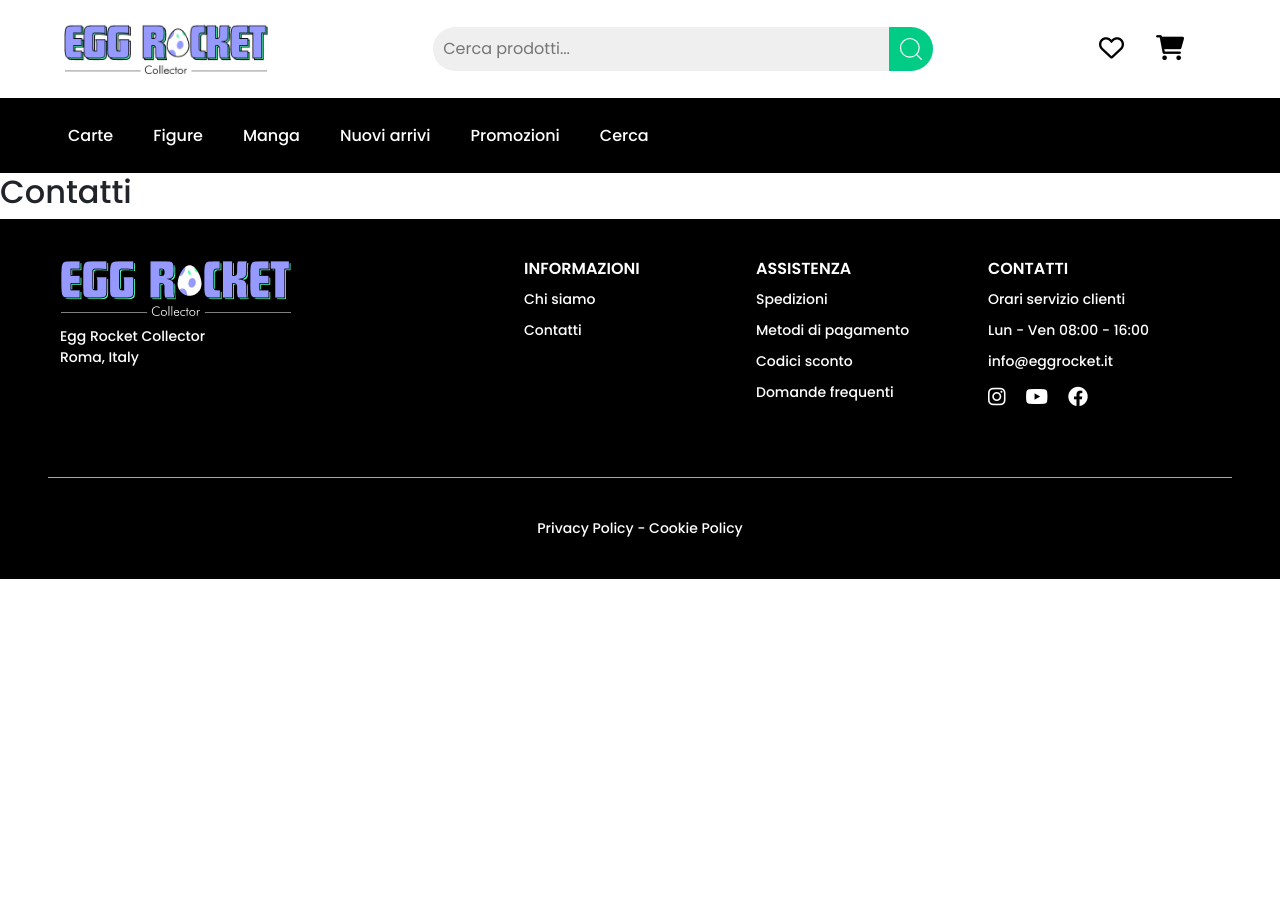
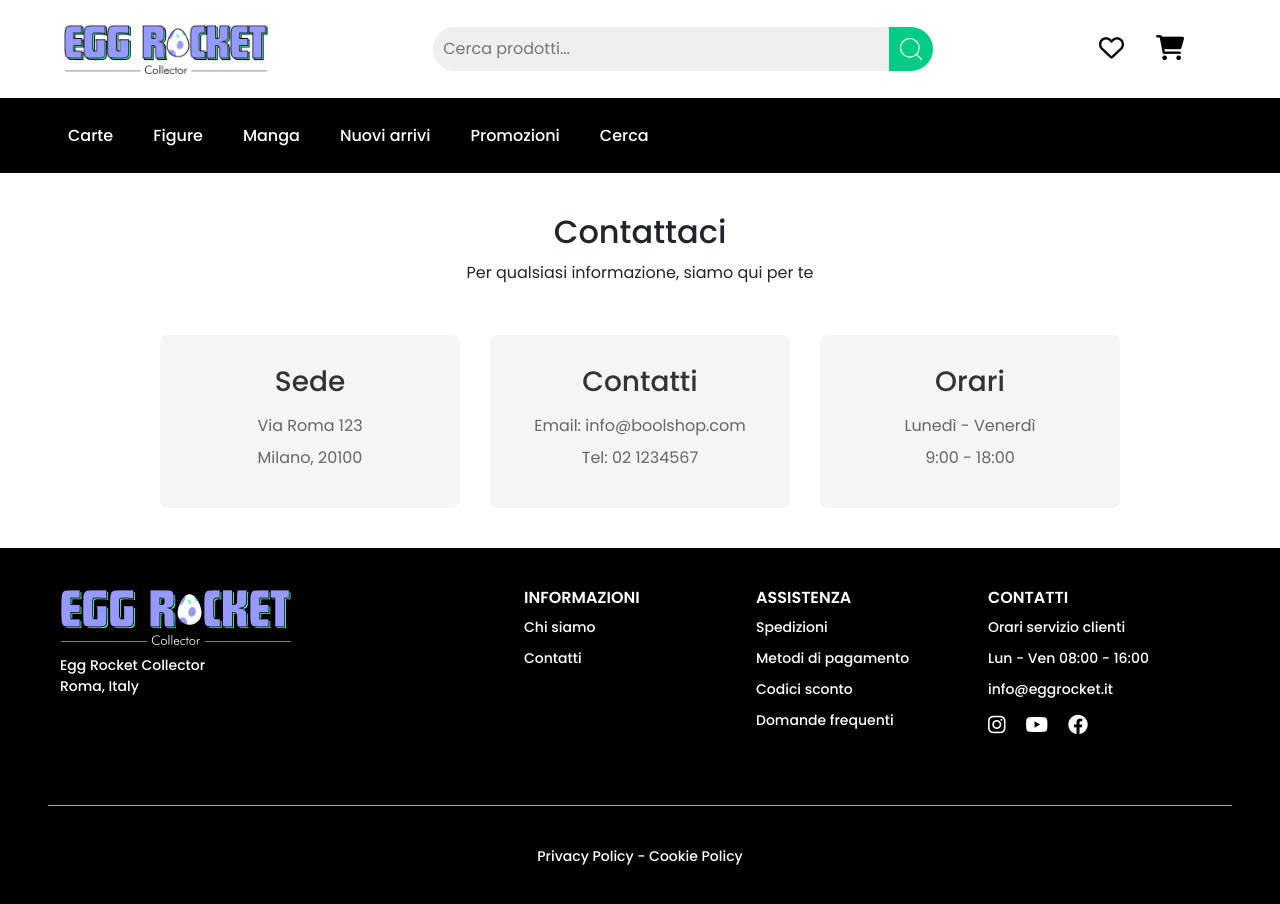
Before and after one commit to Jonathanmasa/boolshop-FE, a React (Vite) app: page /contacts in a window 1280 px wide. Shown: the top 904 px of the page. Before the commit the page ends 800 px from the top, so only its background shows below. Built offline with nearby package versions, Linux system fonts and the light colour scheme.

Commit message:
feat: add Contacts page with contact information and styling; update About Us page to remove contact section

```diff
--- a/src/index.css
+++ b/src/index.css
@@ -314,7 +314,7 @@ main h2 {
     display: flex;
     align-items: center;
     justify-content: center;
-    height: 80vh;
+    height: 100vh;
 
     background-position: 50% 75%;
     background-size: cover;
@@ -448,16 +448,6 @@ main h2 {
 
 
 
-
-
-
-
-
-
-
-
-
-
 /* SEARCH PAGE */
 .search-page {
     padding: 20px;
@@ -520,7 +510,7 @@ main h2 {
 
 
 
-/* DETAIL PAGE */
+/* about-us */
 
 
 .about-us-container {
@@ -564,15 +554,47 @@ main h2 {
     box-shadow: 0 2px 4px rgba(0, 0, 0, 0.1);
 }
 
+/* contatti */
+/* Stili per la pagina contatti */
+.contacts-container {
+    max-width: 1000px;
+    margin: 0 auto;
+    padding: 40px 20px;
+}
 
-.contact-section {
+.contacts-header {
     text-align: center;
+    margin-bottom: 50px;
+}
+
+.contacts-header h1 {
+    font-size: 32px;
+    margin-bottom: 10px;
+}
+
+.contacts-info {
+    display: flex;
+    justify-content: space-between;
+    gap: 30px;
+}
+
+.info-box {
+    flex: 1;
+    text-align: center;
+    padding: 30px;
     background-color: #f5f5f5;
-    padding: 3rem;
     border-radius: 8px;
 }
 
+.info-box h3 {
+    margin-bottom: 15px;
+    color: #333;
+}
 
+.info-box p {
+    margin-bottom: 8px;
+    color: #666;
+}
 
 /* FOOTER */
 footer {
--- a/src/pages/AboutUs.jsx
+++ b/src/pages/AboutUs.jsx
@@ -32,17 +32,6 @@ export default function AboutUs() {
                     </div>
                 </div>
             </section>
-
-
-            {/* Contact Section */}
-            <section className="contact-section">
-                <h2>Contattaci</h2>
-                <div className="contact-info">
-                    <p>Email: info@boolshop.com</p>
-                    <p>Tel: +39 XXX XXX XXXX</p>
-                    <p>Indirizzo: Via Example, 123 - Milano</p>
-                </div>
-            </section>
         </div>
     );
 }
--- a/src/pages/Contacts.jsx
+++ b/src/pages/Contacts.jsx
@@ -1,7 +1,32 @@
 export default function Contacts() {
     return (
-        <>
-            <h2>Contatti</h2>
-        </>
-    )
+        <div className="contacts-container">
+            {/* Header */}
+            <div className="contacts-header">
+                <h1>Contattaci</h1>
+                <p>Per qualsiasi informazione, siamo qui per te</p>
+            </div>
+
+            {/* Info di contatto */}
+            <div className="contacts-info">
+                <div className="info-box">
+                    <h3>Sede</h3>
+                    <p>Via Roma 123</p>
+                    <p>Milano, 20100</p>
+                </div>
+
+                <div className="info-box">
+                    <h3>Contatti</h3>
+                    <p>Email: info@boolshop.com</p>
+                    <p>Tel: 02 1234567</p>
+                </div>
+
+                <div className="info-box">
+                    <h3>Orari</h3>
+                    <p>Lunedì - Venerdì</p>
+                    <p>9:00 - 18:00</p>
+                </div>
+            </div>
+        </div>
+    );
 }
```
